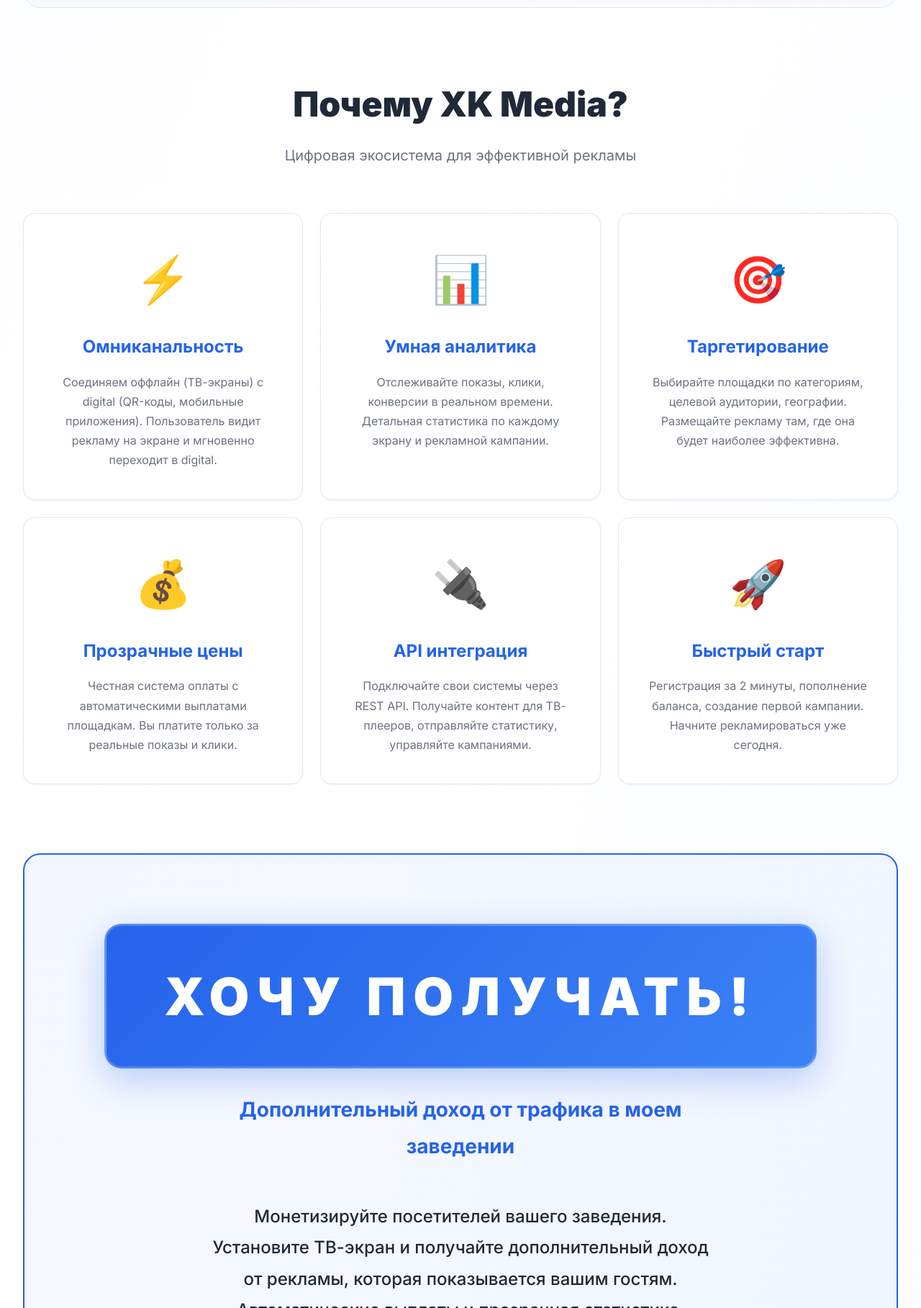
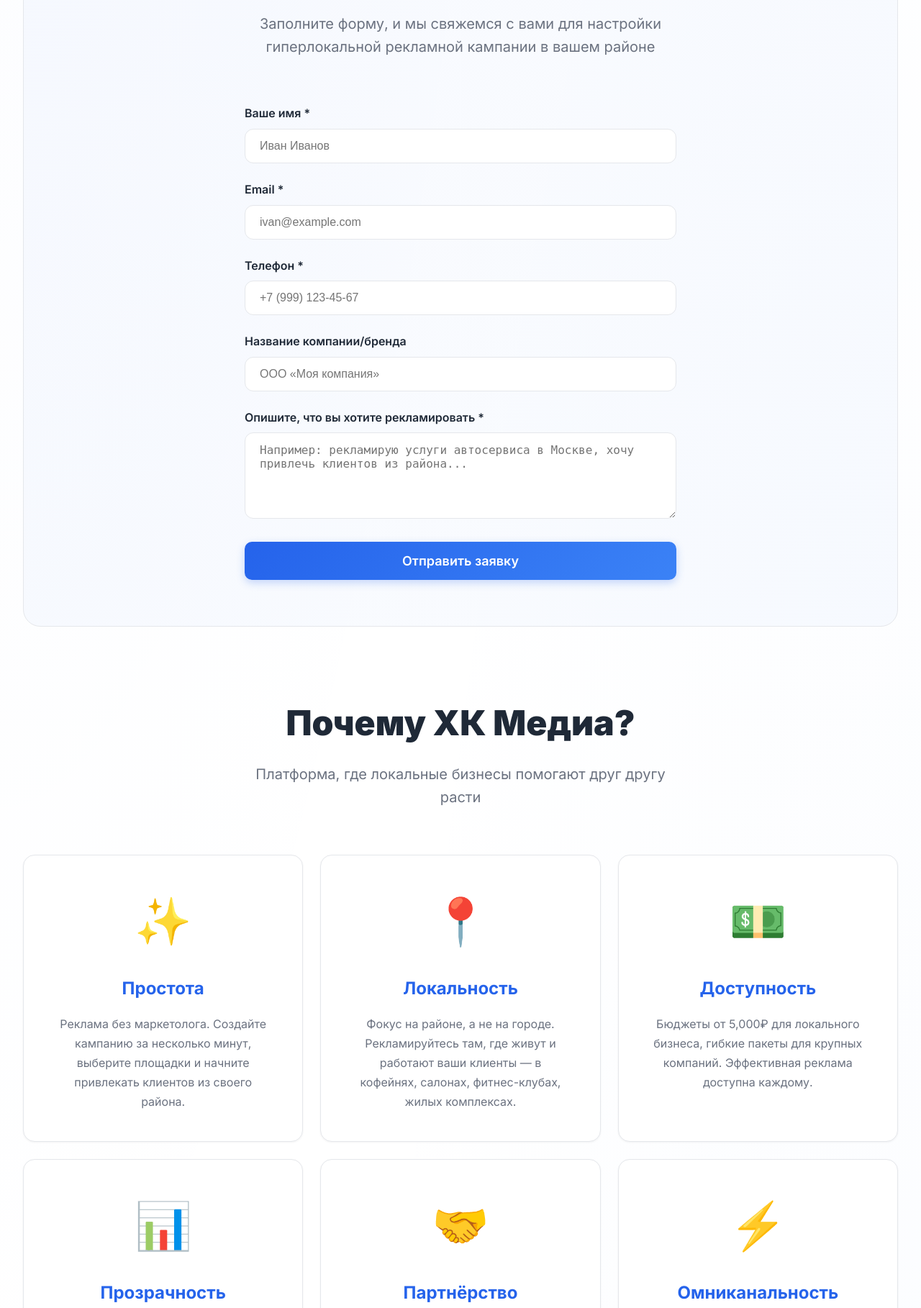
Before and after one commit to AlexVysokikh/xk-media, a FastAPI app: page / in a window 1280 px wide. Shown: the part 3982-5800 px from the top of the page at 72% size. Run offline with FastAPI, Linux system fonts and the light colour scheme.

Commit message:
Update brand texts: XK Media to HK Media, update mission, vision, values and messaging
Co-authored-by: Cursor <cursoragent@cursor.com>

```diff
--- a/app/templates/base.html
+++ b/app/templates/base.html
@@ -3,7 +3,7 @@
 <head>
     <meta charset="UTF-8">
     <meta name="viewport" content="width=device-width, initial-scale=1.0">
-    <title>{% block title %}XK Media — Агрегатор рекламы{% endblock %}</title>
+    <title>{% block title %}ХК Медиа — Платформа рекламных коммуникаций{% endblock %}</title>
     <link rel="icon" type="image/svg+xml" href="/static/favicon.svg">
     <link rel="alternate icon" href="/static/favicon.svg">
     <link rel="preconnect" href="https://fonts.googleapis.com">
@@ -696,7 +696,7 @@
                         <span class="logo-icon">⚡</span>
                         <span>XK<span style="color: var(--accent);">Media</span></span>
                     </a>
-                    <p>Цифровой агрегатор рекламы. Соединяем оффлайн и digital каналы через ТВ-экраны и QR-коды.</p>
+                    <p>Платформа шеринга рекламных коммуникаций. Место, где каждый бизнес может стать и рекламодателем, и рекламной площадкой.</p>
                 </div>
                 <div class="footer-links">
                     <a href="/offer">Оферта</a>
--- a/app/templates/landing.html
+++ b/app/templates/landing.html
@@ -1,6 +1,6 @@
 {% extends "base.html" %}
 
-{% block title %}XK Media — Цифровая платформа для рекламы{% endblock %}
+{% block title %}ХК Медиа — Платформа рекламных коммуникаций{% endblock %}
 
 {% block head %}
 <style>
@@ -528,12 +528,12 @@
 <div class="hero">
     <div class="hero-content">
         <h1>
-            <span class="gradient-text">Цифровая платформа</span><br>
-            для эффективной рекламы
+            <span class="gradient-text">ХК Медиа</span><br>
+            Платформа шеринга рекламных коммуникаций
         </h1>
         <p class="subtitle">
-            Объединяем оффлайн и digital через ТВ-экраны, QR-коды и умную аналитику.
-            Максимизируйте охват и конверсию вашей рекламы.
+            <strong>«Хочу Купить» Медиа</strong> — показываем рекламу людям в момент, когда они хотят купить.
+            Место, где каждый бизнес может стать и рекламодателем, и рекламной площадкой.
         </p>
         <div class="hero-buttons">
             <a href="/register?role=advertiser" class="btn btn-primary btn-lg">
@@ -542,6 +542,40 @@
             <a href="/register?role=venue" class="btn btn-outline btn-lg">
                 📺 Стать площадкой
             </a>
+        </div>
+    </div>
+</div>
+
+<!-- О бренде -->
+<div class="examples-section" style="background: linear-gradient(135deg, #ffffff 0%, #f8f9fa 100%);">
+    <h2 class="section-title">О ХК Медиа</h2>
+    <p class="section-subtitle">Рекламный оператор с платформой рекламных коммуникаций для гиперлокальной рекламы</p>
+
+    <div class="examples-grid" style="margin-top: 2rem;">
+        <div class="example-card">
+            <h3>🎯 Наша миссия</h3>
+            <p style="color: var(--text-muted); line-height: 1.7; margin-top: 1rem;">
+                Сделать эффективную рекламу доступной для любого локального бизнеса,
+                создавая взаимовыгодные партнёрства между предпринимателями.
+            </p>
+        </div>
+
+        <div class="example-card">
+            <h3>👁️ Наше видение</h3>
+            <p style="color: var(--text-muted); line-height: 1.7; margin-top: 1rem;">
+                Стать ведущей платформой гиперлокальных рекламных коммуникаций в России,
+                где каждый малый бизнес может привлекать клиентов из своего района без сложных настроек,
+                больших бюджетов и маркетологов.
+            </p>
+        </div>
+
+        <div class="example-card">
+            <h3>💡 Ключевая идея</h3>
+            <p style="color: var(--text-muted); line-height: 1.7; margin-top: 1rem;">
+                Платформа шеринга рекламных коммуникаций — место, где каждый бизнес может стать
+                и рекламодателем, и рекламной площадкой. Локальные бизнесы помогают друг другу расти
+                через взаимный обмен рекламными возможностями.
+            </p>
         </div>
     </div>
 </div>
@@ -652,7 +686,7 @@
 <!-- Инфографика -->
 <div class="infographic-section">
     <h2 class="section-title">Как это работает?</h2>
-    <p class="section-subtitle">Простой путь от установки экрана до получения дохода</p>
+    <p class="section-subtitle">Показываем рекламу людям в момент «хочу купить» — в кофейнях, салонах, фитнес-клубах</p>
 
     <div class="infographic-flow">
         <div class="infographic-step">
@@ -689,8 +723,8 @@
 
 <div class="advertiser-form-section">
     <div class="advertiser-form-content">
-        <h2 class="section-title">Хочу рекламировать свои услуги/товары локально</h2>
-        <p class="section-subtitle">Заполните форму, и мы свяжемся с вами для настройки рекламной кампании</p>
+        <h2 class="section-title">Хочу рекламировать свой бизнес локально</h2>
+        <p class="section-subtitle">Заполните форму, и мы свяжемся с вами для настройки гиперлокальной рекламной кампании в вашем районе</p>
 
         <form class="advertiser-form" method="POST" action="/landing/advertiser-request" id="advertiserForm">
             <div class="form-group">
@@ -740,50 +774,50 @@
 </div>
 
 <div class="features">
-    <h2 class="section-title">Почему XK Media?</h2>
-    <p class="section-subtitle">Цифровая экосистема для эффективной рекламы</p>
+    <h2 class="section-title">Почему ХК Медиа?</h2>
+    <p class="section-subtitle">Платформа, где локальные бизнесы помогают друг другу расти</p>
 
     <div class="grid grid-3">
         <div class="card feature-card">
-            <div class="feature-icon">⚡</div>
-            <h3>Омниканальность</h3>
-            <p>Соединяем оффлайн (ТВ-экраны) с digital (QR-коды, мобильные приложения).
-            Пользователь видит рекламу на экране и мгновенно переходит в digital.</p>
+            <div class="feature-icon">✨</div>
+            <h3>Простота</h3>
+            <p>Реклама без маркетолога. Создайте кампанию за несколько минут,
+            выберите площадки и начните привлекать клиентов из своего района.</p>
+        </div>
+
+        <div class="card feature-card">
+            <div class="feature-icon">📍</div>
+            <h3>Локальность</h3>
+            <p>Фокус на районе, а не на городе. Рекламируйтесь там, где живут и работают ваши клиенты —
+            в кофейнях, салонах, фитнес-клубах, жилых комплексах.</p>
+        </div>
+
+        <div class="card feature-card">
+            <div class="feature-icon">💵</div>
+            <h3>Доступность</h3>
+            <p>Бюджеты от 5,000₽ для локального бизнеса, гибкие пакеты для крупных компаний.
+            Эффективная реклама доступна каждому.</p>
         </div>
 
         <div class="card feature-card">
             <div class="feature-icon">📊</div>
-            <h3>Умная аналитика</h3>
-            <p>Отслеживайте показы, клики, конверсии в реальном времени.
-            Детальная статистика по каждому экрану и рекламной кампании.</p>
+            <h3>Прозрачность</h3>
+            <p>Измеримые результаты для каждой кампании. Отслеживайте показы, клики, конверсии
+            в реальном времени с детальной статистикой.</p>
         </div>
 
         <div class="card feature-card">
-            <div class="feature-icon">🎯</div>
-            <h3>Таргетирование</h3>
-            <p>Выбирайте площадки по категориям, целевой аудитории, географии.
-            Размещайте рекламу там, где она будет наиболее эффективна.</p>
+            <div class="feature-icon">🤝</div>
+            <h3>Партнёрство</h3>
+            <p>Площадки и рекламодатели растут вместе. Создаём экосистему взаимовыгодных
+            партнёрств между предпринимателями.</p>
         </div>
 
         <div class="card feature-card">
-            <div class="feature-icon">💰</div>
-            <h3>Прозрачные цены</h3>
-            <p>Честная система оплаты с автоматическими выплатами площадкам.
-            Вы платите только за реальные показы и клики.</p>
-        </div>
-
-        <div class="card feature-card">
-            <div class="feature-icon">🔌</div>
-            <h3>API интеграция</h3>
-            <p>Подключайте свои системы через REST API.
-            Получайте контент для ТВ-плееров, отправляйте статистику, управляйте кампаниями.</p>
-        </div>
-
-        <div class="card feature-card">
-            <div class="feature-icon">🚀</div>
-            <h3>Быстрый старт</h3>
-            <p>Регистрация за 2 минуты, пополнение баланса, создание первой кампании.
-            Начните рекламироваться уже сегодня.</p>
+            <div class="feature-icon">⚡</div>
+            <h3>Омниканальность</h3>
+            <p>Соединяем оффлайн (ТВ-экраны) с digital (QR-коды). Пользователь видит рекламу
+            на экране и мгновенно переходит в digital для покупки.</p>
         </div>
     </div>
 </div>
@@ -794,41 +828,41 @@
             ХОЧУ ПОЛУЧАТЬ!
         </a>
         <p class="venue-cta-description">
-            <strong>Дополнительный доход от трафика в моем заведении</strong><br>
-            Монетизируйте посетителей вашего заведения. Установите ТВ-экран и получайте дополнительный доход от рекламы,
-            которая показывается вашим гостям. Автоматические выплаты и прозрачная статистика.
-            Превратите посетителей в источник дополнительной прибыли без дополнительных усилий.
+            <strong>Монетизируйте трафик вашего заведения</strong><br>
+            Установите ТВ-экран и получайте дополнительный доход от рекламы, которая показывается вашим посетителям.
+            Станьте частью экосистемы, где локальные бизнесы помогают друг другу расти.
+            Автоматические выплаты, прозрачная статистика и взаимовыгодное партнёрство.
         </p>
     </div>
 </div>
 
 <div class="how-it-works">
     <h2 class="section-title">Как начать?</h2>
-    <p class="section-subtitle">Простой процесс от регистрации до первых показов</p>
+    <p class="section-subtitle">Простой процесс от регистрации до первых клиентов из вашего района</p>
 
     <div class="steps">
         <div class="step">
             <div class="step-icon">📝</div>
             <h3>Регистрация</h3>
-            <p>Создайте аккаунт рекламодателя или площадки. Заполните профиль и подтвердите данные.</p>
+            <p>Создайте аккаунт рекламодателя или площадки за 2 минуты. Без сложных настроек и маркетологов.</p>
         </div>
 
         <div class="step">
             <div class="step-icon">💳</div>
             <h3>Пополнение баланса</h3>
-            <p>Пополните баланс через YooKassa. Безопасная оплата картой или электронными кошельками.</p>
+            <p>Пополните баланс от 5,000₽ через YooKassa. Безопасная оплата картой или электронными кошельками.</p>
         </div>
 
         <div class="step">
-            <div class="step-icon">🎬</div>
-            <h3>Создание кампании</h3>
-            <p>Выберите ТВ-экраны, укажите период размещения, добавьте ссылку и описание рекламы.</p>
+            <div class="step-icon">🎯</div>
+            <h3>Выбор площадок</h3>
+            <p>Выберите ТВ-экраны в вашем районе — кофейни, салоны, фитнес-клубы. Укажите период и бюджет.</p>
         </div>
 
         <div class="step">
-            <div class="step-icon">📈</div>
-            <h3>Показы и аналитика</h3>
-            <p>Ваша реклама появляется на экранах. Отслеживайте статистику в реальном времени.</p>
+            <div class="step-icon">👥</div>
+            <h3>Привлечение клиентов</h3>
+            <p>Ваша реклама показывается людям в момент «хочу купить». Отслеживайте результаты в реальном времени.</p>
         </div>
     </div>
 </div>
```
